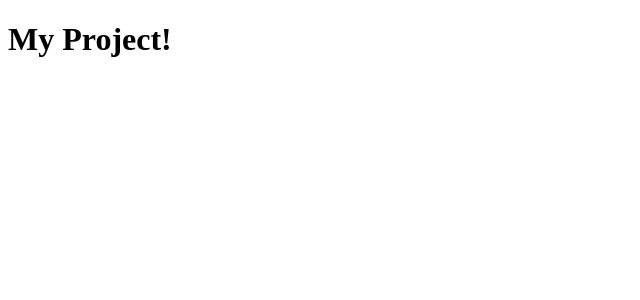
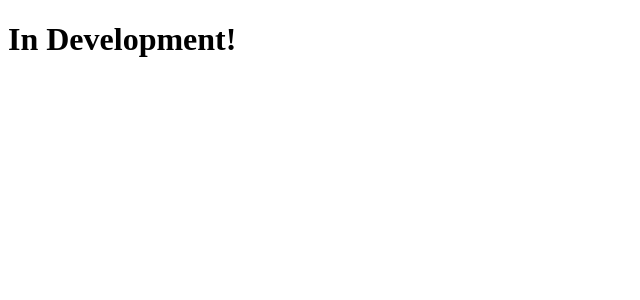
Before and after one commit to lucasgjanot/clone-tabnews, a Next.js app: page / in a window 1280 px wide. Shown: the top 300 px of the page, without its empty margins (0-640 px from the left). Built offline with nearby package versions, Linux system fonts and the light colour scheme.

Commit message:
Update index.tsx

```diff
--- a/src/pages/index.tsx
+++ b/src/pages/index.tsx
@@ -1,5 +1,5 @@
 function Home() {
-  return <h1>My Project!</h1>;
+  return <h1>In Development!</h1>;
 }
 
 export default Home;
```
